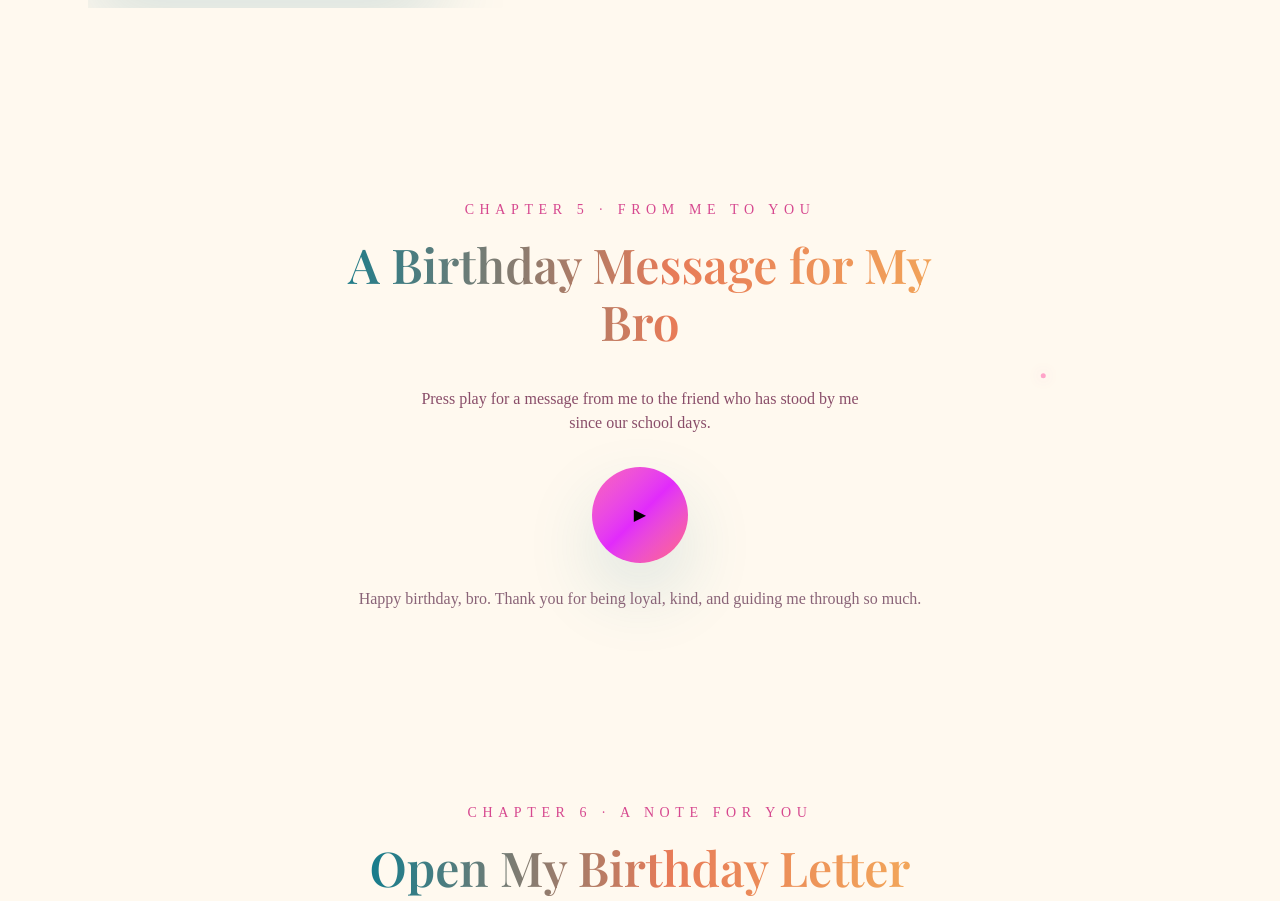
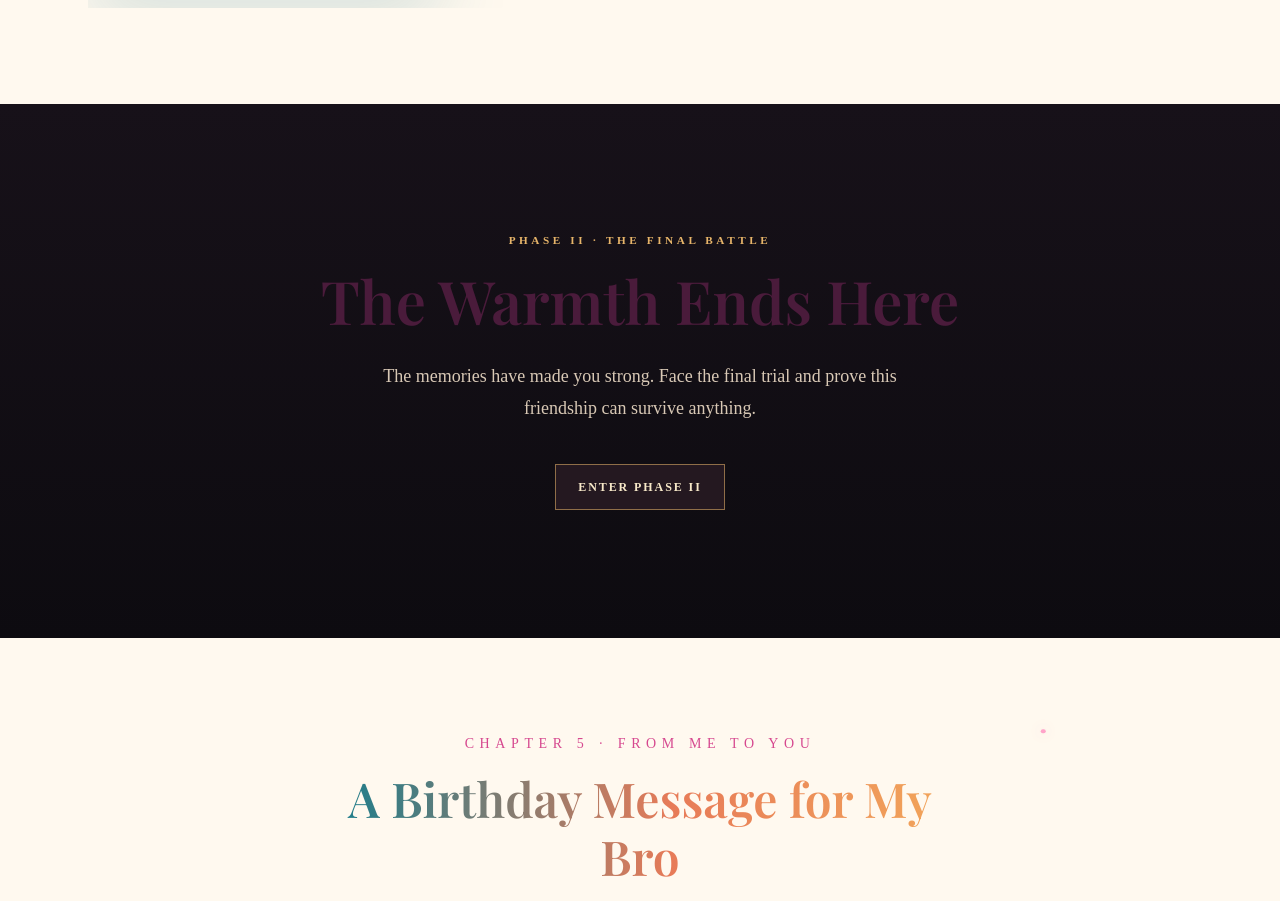
Before and after one commit to harish9710100485/friend-birthday-wish-site, a Next.js app in the folder birthday-wishes-site-main/: page / in a window 1280 px wide. Shown: the part 4690-5591 px from the top of the page. Built offline with nearby package versions, Linux system fonts and the light colour scheme; no server answers.

Commit message:
2 phases added

```diff
--- a/birthday-wishes-site-main/app/(protected)/page.tsx
+++ b/birthday-wishes-site-main/app/(protected)/page.tsx
@@ -11,14 +11,16 @@ import PolaroidGallery from '../../components/PolaroidGallery'
 import ReasonsSection from '../../components/ReasonsSection'
 import VoiceMessage from '../../components/VoiceMessage'
 import Ending from '../../components/Ending'
+import BossBattle from '../../components/BossBattle'
 import EasterEggs from '../../components/EasterEggs'
 import ScrollNav from '../../components/ScrollNav'
 import content from '../../data/content.json'
 
 const { loadingSteps, title: heroTitle, subtitle: heroSubtitle, audioLabel: heroAudioLabel } = content.hero
+const { chapter: phaseTwoChapter, title: phaseTwoTitle, intro: phaseTwoIntro, enterLabel: phaseTwoEnterLabel, audioLabel: phaseTwoAudioLabel } = content.phaseTwo
 
 export default function Page(){
-  const { ambientPlaying, toggleAmbient } = useInteractive()
+  const { phase, startPhaseTwo, ambientPlaying, toggleAmbient } = useInteractive()
   const [step, setStep] = useState(0)
   const [ready, setReady] = useState(false)
   const loadingLabel = useMemo(() => loadingSteps[step], [step])
@@ -53,7 +55,7 @@ export default function Page(){
   }, [])
 
   return (
-    <main className="relative min-h-screen text-[#193B4A]">
+    <main className={`relative min-h-screen text-[#193B4A] ${phase === 2 ? 'phase-two' : ''}`}>
       <FloatingStars />
       <EasterEggs />
       <ScrollNav />
@@ -97,6 +99,27 @@ export default function Page(){
       <Timeline />
       <ReasonsSection />
       <PolaroidGallery />
+      {phase === 1 ? (
+        <section id="phase-two" className="phase-gate relative overflow-hidden py-32">
+          <div className="mx-auto max-w-3xl px-6 text-center">
+            <div className="phase-kicker">{phaseTwoChapter}</div>
+            <h2 className="mt-4 text-4xl font-semibold text-[#F7E8C8] sm:text-6xl">{phaseTwoTitle}</h2>
+            <p className="mx-auto mt-6 max-w-xl text-lg leading-8 text-[#D8C8B5]">{phaseTwoIntro}</p>
+            <button className="battle-button mt-10" onClick={() => { startPhaseTwo(); window.setTimeout(() => document.getElementById('boss-battle')?.scrollIntoView({ behavior: 'smooth' }), 50) }}>{phaseTwoEnterLabel}</button>
+          </div>
+        </section>
+      ) : (
+        <>
+          <section id="phase-two" className="phase-banner py-20">
+            <div className="mx-auto max-w-3xl px-6 text-center">
+              <div className="phase-kicker">{phaseTwoChapter}</div>
+              <h2 className="mt-4 text-4xl font-semibold text-[#F7E8C8] sm:text-6xl">{phaseTwoTitle}</h2>
+              <p className="mx-auto mt-5 max-w-xl text-[#D8C8B5]">{phaseTwoAudioLabel}</p>
+            </div>
+          </section>
+          <BossBattle />
+        </>
+      )}
       <VoiceMessage />
       <GiftBox />
       <CakeSection />
--- a/birthday-wishes-site-main/components/AmbientBackground.tsx
+++ b/birthday-wishes-site-main/components/AmbientBackground.tsx
@@ -1,6 +1,10 @@
+"use client"
+import { useInteractive } from '../context/InteractiveProvider'
+
 export default function AmbientBackground(){
+  const { phase } = useInteractive()
   return (
-    <div className="fixed inset-0 -z-10 overflow-hidden bg-[#FFF9EF]">
+    <div className={`fixed inset-0 -z-10 overflow-hidden ${phase === 2 ? 'phase-two-background' : 'bg-[#FFF9EF]'}`}>
       <div className="absolute -top-[10%] left-[-15%] h-[70vh] w-[70vh] rounded-full bg-[radial-gradient(circle,_rgba(154,214,210,0.7),_transparent_70%)] blur-2xl animate-drift-slow" />
       <div className="absolute top-[5%] right-[-20%] h-[80vh] w-[80vh] rounded-full bg-[radial-gradient(circle,_rgba(255,190,137,0.55),_transparent_70%)] blur-2xl animate-drift-slower" />
       <div className="absolute bottom-[-20%] left-[10%] h-[65vh] w-[65vh] rounded-full bg-[radial-gradient(circle,_rgba(120,190,202,0.4),_transparent_70%)] blur-2xl animate-drift-slow" />
--- /dev/null
+++ b/birthday-wishes-site-main/components/BossBattle.tsx
@@ -0,0 +1,82 @@
+"use client"
+import { useEffect, useState } from 'react'
+import { useInteractive } from '../context/InteractiveProvider'
+import content from '../data/content.json'
+
+const MAX_HEALTH = 100
+const MAX_PLAYER_HEALTH = 3
+const { bossName, bossIntro, attackLabel, chargedAttackLabel, victory, defeat } = content.phaseTwo
+
+export default function BossBattle(){
+  const [bossHealth, setBossHealth] = useState(MAX_HEALTH)
+  const [playerHealth, setPlayerHealth] = useState(MAX_PLAYER_HEALTH)
+  const [cooldown, setCooldown] = useState(false)
+  const [won, setWon] = useState(false)
+  const [lost, setLost] = useState(false)
+  const { celebrate } = useInteractive()
+
+  useEffect(() => {
+    if (won || lost) return
+    const timer = window.setInterval(() => {
+      setPlayerHealth((health) => {
+        if (health <= 1) {
+          setLost(true)
+          return 0
+        }
+        return health - 1
+      })
+    }, 1800)
+    return () => window.clearInterval(timer)
+  }, [won, lost])
+
+  function strike(damage: number){
+    if (cooldown || won || lost) return
+    setCooldown(true)
+    window.setTimeout(() => setCooldown(false), damage > 20 ? 1200 : 650)
+    setBossHealth((health) => {
+      const nextHealth = Math.max(0, health - damage)
+      if (nextHealth === 0) {
+        setWon(true)
+        celebrate()
+      }
+      return nextHealth
+    })
+  }
+
+  function restart(){
+    setBossHealth(MAX_HEALTH)
+    setPlayerHealth(MAX_PLAYER_HEALTH)
+    setCooldown(false)
+    setWon(false)
+    setLost(false)
+  }
+
+  return (
+    <section id="boss-battle" className="boss-battle relative overflow-hidden py-24">
+      <div className="mx-auto max-w-3xl px-6 text-center">
+        <div className="boss-sigil mx-auto mb-6">⚔</div>
+        <div className="phase-kicker">Boss encounter</div>
+        <h2 className="mt-3 text-4xl font-semibold text-[#F7E8C8] sm:text-5xl">{bossName}</h2>
+        <p className="mx-auto mt-5 max-w-xl text-[#D8C8B5]">{bossIntro}</p>
+        <div className="boss-arena mt-10">
+          <div className="boss-mark">☠</div>
+          <div className="mt-6 text-left">
+            <div className="mb-2 flex justify-between text-xs uppercase tracking-[0.25em] text-[#E7B56A]"><span>Warden vitality</span><span>{bossHealth}%</span></div>
+            <div className="health-track"><div className="health-fill" style={{ width: `${bossHealth}%` }} /></div>
+          </div>
+          <div className="mt-6 flex justify-center gap-2 text-xl" aria-label={`${playerHealth} lives remaining`}>
+            {Array.from({ length: MAX_PLAYER_HEALTH }, (_, index) => <span key={index} className={index < playerHealth ? 'text-[#D64B4B]' : 'text-[#62494A]'}>◆</span>)}
+          </div>
+          {!won && !lost && (
+            <div className="mt-8 flex flex-wrap justify-center gap-3">
+              <button className="battle-button" disabled={cooldown} onClick={() => strike(12)}>{attackLabel}</button>
+              <button className="battle-button battle-button-heavy" disabled={cooldown} onClick={() => strike(25)}>{chargedAttackLabel}</button>
+            </div>
+          )}
+          {(won || lost) && <p className="mt-8 text-lg text-[#F7E8C8]">{won ? victory : defeat}</p>}
+          {lost && <button className="battle-button mt-6" onClick={restart}>Rise again</button>}
+        </div>
+      </div>
+    </section>
+  )
+}
--- a/birthday-wishes-site-main/components/EasterEggs.tsx
+++ b/birthday-wishes-site-main/components/EasterEggs.tsx
@@ -9,7 +9,7 @@ export default function EasterEggs(){
   const [moonMessage, setMoonMessage] = useState(false)
   const [heartNote, setHeartNote] = useState(false)
   const pressTimer = useRef<number | null>(null)
-  const { hintTarget, markFound } = useInteractive()
+  const { phase, hintTarget, markFound } = useInteractive()
 
   function startPress(){
     pressTimer.current = window.setTimeout(() => {
@@ -35,7 +35,7 @@ export default function EasterEggs(){
           markFound('moon')
         }}
       >
-        🌙
+        {phase === 2 ? '◈' : '🌙'}
       </button>
       <button
         aria-label="friendship note"
@@ -46,7 +46,7 @@ export default function EasterEggs(){
         onTouchStart={startPress}
         onTouchEnd={cancelPress}
       >
-      🤝
+      {phase === 2 ? '⚔' : '🤝'}
       </button>
 
       {moonMessage && (
--- a/birthday-wishes-site-main/components/Ending.tsx
+++ b/birthday-wishes-site-main/components/Ending.tsx
@@ -11,7 +11,7 @@ const { hintPrompt, hintMoon, hintHeart, hintOneMore, hintAwesome, hintWaitingLa
 
 export default function Ending(){
   const canvasRef = useRef<HTMLCanvasElement | null>(null)
-  const { foundMoon, foundHeart, hintTarget, requestHint, resetEggs } = useInteractive()
+  const { phase, foundMoon, foundHeart, hintTarget, requestHint, resetEggs } = useInteractive()
 
   const bothFound = foundMoon && foundHeart
   const oneFound = foundMoon !== foundHeart
@@ -98,7 +98,7 @@ export default function Ending(){
     <section id="ending" className="relative min-h-screen overflow-hidden py-24 pb-32">
       <canvas ref={canvasRef} className="absolute inset-0 h-full w-full" />
       <div className="relative mx-auto flex max-w-3xl flex-col items-center justify-center gap-6 px-6 text-center">
-        <div className="text-6xl">🤝</div>
+        <div className="text-6xl">{phase === 2 ? '🏆' : '🤝'}</div>
         <h2 className="text-4xl sm:text-5xl md:text-6xl font-semibold text-gradient-friendship">{title}</h2>
         <p className="text-xl text-[#6B2247]/90">{line1}</p>
         <p className="text-lg text-[#8A6478]">{line2}</p>
--- a/birthday-wishes-site-main/components/FloatingHearts.tsx
+++ b/birthday-wishes-site-main/components/FloatingHearts.tsx
@@ -1,5 +1,6 @@
 "use client"
 import { useEffect, useState } from 'react'
+import { useInteractive } from '../context/InteractiveProvider'
 
 const PARTICLE_COUNT = 22
 const RISE_GLYPHS = ['✨', '⭐', '🎈', '🌼']
@@ -17,12 +18,13 @@ type Particle = {
 
 export default function FloatingHearts(){
   const [particles, setParticles] = useState<Particle[]>([])
+  const { phase } = useInteractive()
 
   useEffect(() => {
     setParticles(
       Array.from({ length: PARTICLE_COUNT }, (_, index) => {
         const isFlutter = index % 4 === 0
-        const glyphs = isFlutter ? FLUTTER_GLYPHS : RISE_GLYPHS
+        const glyphs = phase === 2 ? ['⚔', '◆', '☠'] : isFlutter ? FLUTTER_GLYPHS : RISE_GLYPHS
         return {
           id: index,
           left: Math.random() * 100,
@@ -34,7 +36,7 @@ export default function FloatingHearts(){
         }
       })
     )
-  }, [])
+  }, [phase])
 
   return (
     <div className="pointer-events-none fixed inset-0 -z-10 overflow-hidden">
--- a/birthday-wishes-site-main/components/GiftBox.tsx
+++ b/birthday-wishes-site-main/components/GiftBox.tsx
@@ -10,7 +10,7 @@ export default function GiftBox() {
   const [envelopeReady, setEnvelopeReady] = useState(false)
   const [letterOpened, setLetterOpened] = useState(false)
   const [text, setText] = useState('')
-  const { celebrate } = useInteractive()
+  const { phase, celebrate } = useInteractive()
 
   useEffect(() => {
     if (!opened) return
@@ -51,7 +51,7 @@ export default function GiftBox() {
               aria-label={buttonLabel}
               className="mx-auto flex h-56 w-full items-center justify-center disabled:cursor-default"
             >
-              <span className={`text-[130px] leading-none ${opened ? 'animate-shake-letter' : ''}`}>🎁</span>
+              <span className={`text-[130px] leading-none ${opened ? 'animate-shake-letter' : ''}`}>{phase === 2 ? '🗝️' : '🎁'}</span>
             </button>
             <button
               onClick={handleOpen}
@@ -69,7 +69,7 @@ export default function GiftBox() {
             aria-label={tapToOpenLabel}
             className="mx-auto flex h-56 flex-col items-center justify-center gap-3 animate-pop-up"
           >
-            <span className="text-7xl animate-shake-letter">💌</span>
+            <span className="text-7xl animate-shake-letter">{phase === 2 ? '⚔️' : '💌'}</span>
             <span className="rounded-full bg-white/80 px-4 py-1.5 text-xs font-semibold uppercase tracking-[0.2em] text-[#B23A73] shadow-glow">
               {tapToOpenLabel}
             </span>
--- a/birthday-wishes-site-main/components/ScrollNav.tsx
+++ b/birthday-wishes-site-main/components/ScrollNav.tsx
@@ -8,6 +8,8 @@ const sections = [
   { id: 'timeline', label: 'Timeline' },
   { id: 'reasons', label: 'Reasons' },
   { id: 'gallery', label: 'Gallery' },
+  { id: 'phase-two', label: 'Phase II' },
+  { id: 'boss-battle', label: 'Final Battle' },
   { id: 'voice', label: 'Voice' },
   { id: 'gift', label: 'Gift' },
   { id: 'cake', label: 'Cake' },
--- a/birthday-wishes-site-main/context/InteractiveProvider.tsx
+++ b/birthday-wishes-site-main/context/InteractiveProvider.tsx
@@ -9,6 +9,8 @@ import content from '../data/content.json'
 
 type Ctx = {
   celebrate: () => void
+  phase: 1 | 2
+  startPhaseTwo: () => void
   ambientPlaying: boolean
   toggleAmbient: () => void
   duckAmbient: () => void
@@ -33,6 +35,7 @@ export default function InteractiveProvider({ children }: { children: React.Reac
   const soundRef = useRef<Howl | null>(null)
   const wasDucked = useRef(false)
   const pauseTimeout = useRef<number | null>(null)
+  const [phase, setPhase] = useState<1 | 2>(1)
   const [ambientPlaying, setAmbientPlaying] = useState(false)
   const [foundMoon, setFoundMoon] = useState(false)
   const [foundHeart, setFoundHeart] = useState(false)
@@ -54,11 +57,13 @@ export default function InteractiveProvider({ children }: { children: React.Reac
     setHintTarget(null)
   }, [])
 
+  const startPhaseTwo = useCallback(() => setPhase(2), [])
+
   useKonami(()=>{ celebrate() })
   useEffect(()=>{ initLenis() }, [])
 
   useEffect(() => {
-    const src = content.hero.audioSrc
+    const src = phase === 1 ? content.hero.audioSrc : content.phaseTwo.audioSrc
     if (!src) return
     const sound = new Howl({ src: [withBasePath(src)], volume: 0, loop: true })
     soundRef.current = sound
@@ -85,7 +90,7 @@ export default function InteractiveProvider({ children }: { children: React.Reac
       window.removeEventListener('keydown', tryPlay)
       sound.unload()
     }
-  }, [])
+  }, [phase])
 
   const toggleAmbient = useCallback(() => {
     const sound = soundRef.current
@@ -124,8 +129,8 @@ export default function InteractiveProvider({ children }: { children: React.Reac
   }, [])
 
   const value = useMemo(
-    () => ({ celebrate, ambientPlaying, toggleAmbient, duckAmbient, restoreAmbient, foundMoon, foundHeart, hintTarget, requestHint, markFound, resetEggs }),
-    [celebrate, ambientPlaying, toggleAmbient, duckAmbient, restoreAmbient, foundMoon, foundHeart, hintTarget, requestHint, markFound, resetEggs]
+    () => ({ phase, startPhaseTwo, celebrate, ambientPlaying, toggleAmbient, duckAmbient, restoreAmbient, foundMoon, foundHeart, hintTarget, requestHint, markFound, resetEggs }),
+    [phase, startPhaseTwo, celebrate, ambientPlaying, toggleAmbient, duckAmbient, restoreAmbient, foundMoon, foundHeart, hintTarget, requestHint, markFound, resetEggs]
   )
 
   return (
--- a/birthday-wishes-site-main/data/content.json
+++ b/birthday-wishes-site-main/data/content.json
@@ -9,6 +9,20 @@
     "subtitle": "From school days and shared rides to endless talks, games, guidance, and laughter, you have been one of the most important people in my life.",
     "audioSrc": "/audio/Dark Souls III Main Theme (Dark Souls III) - Spring 2023 Concert.mp3",
     "audioLabel": "Dark Souls III Main Theme — Spring 2023 Concert"
+  },
+  "phaseTwo": {
+    "audioSrc": "/audio/3-35. The Final Battle.mp3",
+    "audioLabel": "The Final Battle",
+    "chapter": "Phase II · The Final Battle",
+    "title": "The Warmth Ends Here",
+    "intro": "The memories have made you strong. Face the final trial and prove this friendship can survive anything.",
+    "enterLabel": "Enter Phase II",
+    "bossName": "THE MEMORY WARDEN",
+    "bossIntro": "A harder fight. No shortcuts. Break its guard before it breaks yours.",
+    "attackLabel": "Strike",
+    "chargedAttackLabel": "Charged Strike",
+    "victory": "The Warden falls. The friendship remains undefeated.",
+    "defeat": "The Warden overwhelmed you. Rise again and finish the fight."
   },
   "story": {
     "chapter": "Chapter 1 · Where it began",
--- a/birthday-wishes-site-main/styles/globals.css
+++ b/birthday-wishes-site-main/styles/globals.css
@@ -112,6 +112,116 @@ h1, h2, h3 {
 }
 
 .animate-heart-squeeze { animation: heart-squeeze 1s ease-in-out infinite; }
+
+.phase-two-background {
+  background: #0d0b10;
+}
+
+.phase-two-background > div {
+  opacity: 0.2;
+  filter: grayscale(0.8) saturate(0.5);
+}
+
+.phase-two {
+  min-height: 100vh;
+  background: #0d0b10;
+  color: #d8c8b5;
+}
+
+.phase-two .text-gradient-friendship {
+  background: linear-gradient(90deg, #f7e8c8 0%, #d64b4b 58%, #e7b56a 100%);
+  -webkit-background-clip: text;
+  background-clip: text;
+}
+
+.phase-two h2,
+.phase-two h3 {
+  color: #f7e8c8;
+}
+
+.phase-two .phase-banner,
+.phase-two .boss-battle {
+  background: #0d0b10;
+}
+
+.phase-two button:not(.battle-button) {
+  border-color: rgba(231, 181, 106, 0.35) !important;
+  background: #241820 !important;
+  color: #f7e8c8 !important;
+}
+
+.phase-gate {
+  background: linear-gradient(180deg, #171119 0%, #0d0b10 100%);
+}
+
+.phase-kicker {
+  color: #e7b56a;
+  font-size: 0.7rem;
+  font-weight: 700;
+  letter-spacing: 0.32em;
+  text-transform: uppercase;
+}
+
+.battle-button {
+  border: 1px solid rgba(231, 181, 106, 0.55);
+  background: #241820;
+  color: #f7e8c8;
+  padding: 0.8rem 1.4rem;
+  font-size: 0.75rem;
+  font-weight: 700;
+  letter-spacing: 0.16em;
+  text-transform: uppercase;
+  transition: background 180ms ease, border-color 180ms ease, transform 180ms ease;
+}
+
+.battle-button:hover:not(:disabled) {
+  border-color: #e7b56a;
+  background: #3b2026;
+  transform: translateY(-2px);
+}
+
+.battle-button:disabled {
+  cursor: wait;
+  opacity: 0.4;
+}
+
+.battle-button-heavy {
+  border-color: rgba(214, 75, 75, 0.7);
+  background: #3a171c;
+}
+
+.boss-arena {
+  border: 1px solid rgba(231, 181, 106, 0.25);
+  background: rgba(26, 17, 24, 0.88);
+  padding: 2rem;
+  box-shadow: 0 20px 80px rgba(0, 0, 0, 0.4);
+}
+
+.boss-sigil,
+.boss-mark {
+  color: #d64b4b;
+  text-shadow: 0 0 24px rgba(214, 75, 75, 0.65);
+}
+
+.boss-sigil { font-size: 3rem; }
+.boss-mark { font-size: 5rem; }
+
+.health-track {
+  height: 0.55rem;
+  background: #38262b;
+}
+
+.health-fill {
+  height: 100%;
+  background: linear-gradient(90deg, #7e252e, #d64b4b);
+  transition: width 260ms ease;
+}
+
+main.phase-two [class*="text-[#6B2247"],
+main.phase-two [class*="text-[#8A6478"],
+main.phase-two [class*="text-[#B23A73"] {
+  color: #d8c8b5 !important;
+}
 
 .cake-photo-scene {
   position: relative;
```
Also changed, not shown: 1 other file (tests, documents, lock files or other folders).
